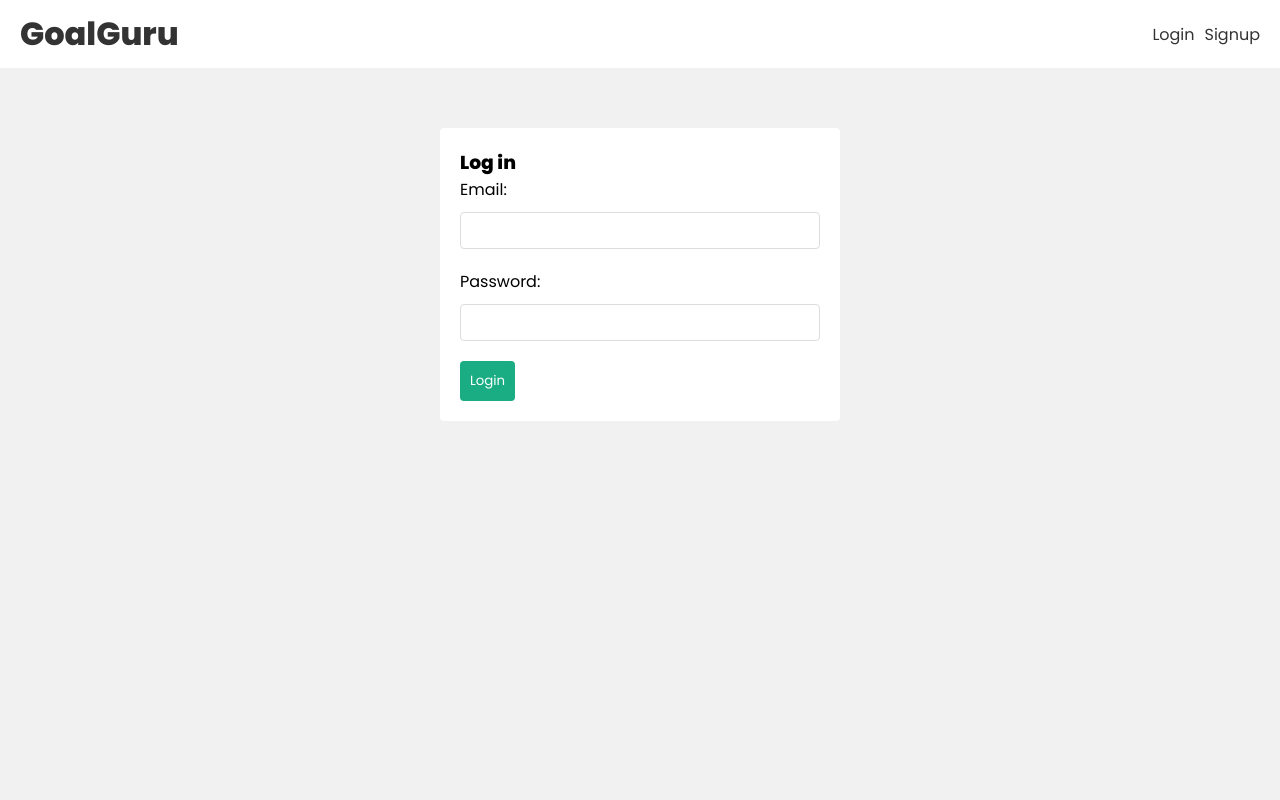
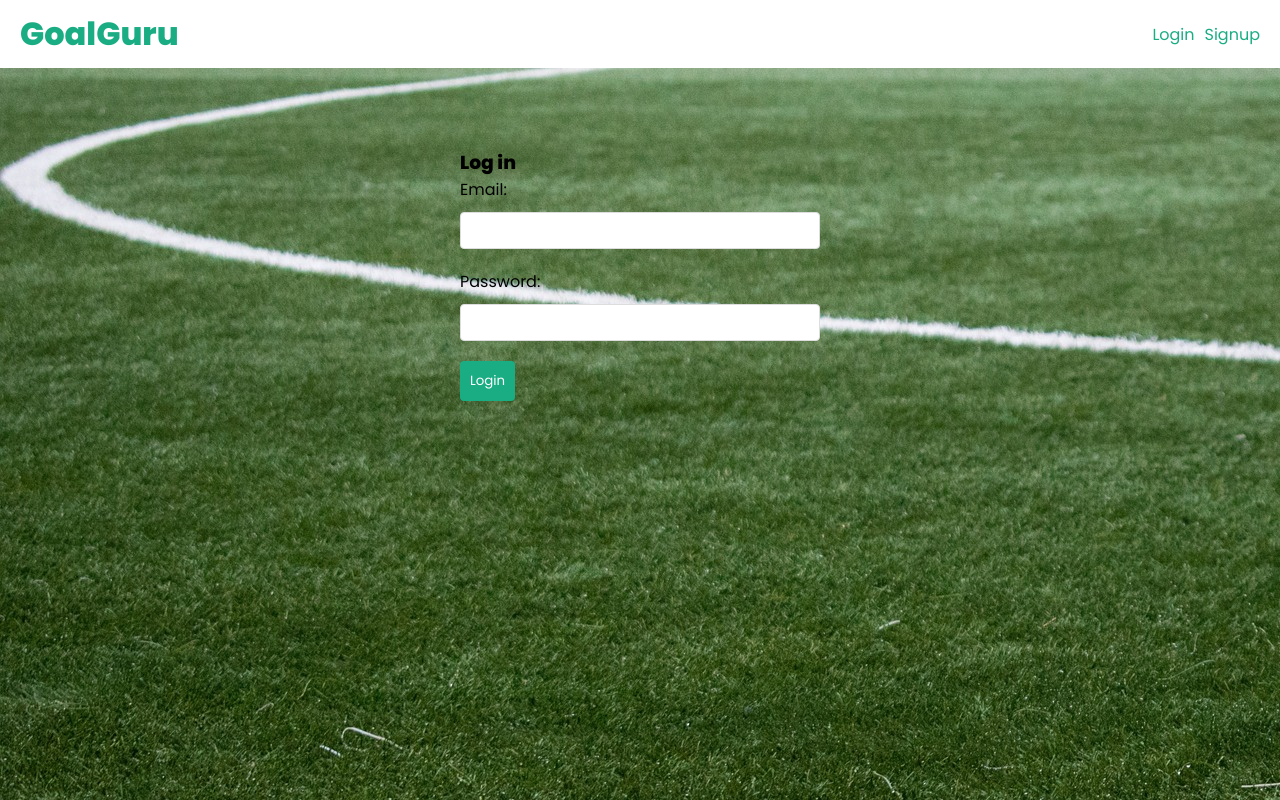
Before and after one commit to BnayaKahalani/todo-frontend, a React (Vite) app: page /login in a window 1280 px wide. Built offline with nearby package versions, Linux system fonts and the light colour scheme.

Commit message:
feat: add app background image

```diff
--- a/index.html
+++ b/index.html
@@ -8,6 +8,8 @@
   <title>GoalGuru - Todo List for Soccer Lovers</title>
   <link rel="stylesheet"
     href="https://fonts.googleapis.com/css2?family=Material+Symbols+Outlined:opsz,wght,FILL,GRAD@20..48,100..700,0..1,-50..200" />
+  <link rel="stylesheet"
+    href="https://fonts.googleapis.com/css2?family=Material+Symbols+Outlined:opsz,wght,FILL,GRAD@20..48,100..700,0..1,-50..200" />
 </head>
 
 <body>
--- a/src/components/TodoDetails.jsx
+++ b/src/components/TodoDetails.jsx
@@ -33,6 +33,7 @@
         <strong>{todo.body}</strong>
       </p>
       <p>{formatDistanceToNow(new Date(todo.updatedAt), { addSuffix: true })}</p>
+      <span class='material-symbols-outlined'>edit</span>
       <span
         className='material-symbols-outlined'
         onClick={handleClick}
--- a/src/styles/components/_header.scss
+++ b/src/styles/components/_header.scss
@@ -11,7 +11,7 @@
   }
 
   a {
-    color: #333;
+    color: $primary;
     text-decoration: none;
   }
 
--- a/src/styles/setup/_base.scss
+++ b/src/styles/setup/_base.scss
@@ -19,9 +19,10 @@
 
 // BASE STYLES
 body {
-  background: #f1f1f1;
   margin: 0;
   font-family: "Poppins";
+  background-image: url("./../assets/images/field.jpg");
+  background-repeat: no-repeat;
 }
 
 img {
@@ -39,7 +40,6 @@
   max-width: 400px;
   margin: 40px auto;
   padding: 20px;
-  background: #fff;
   border-radius: 4px;
 }
 
```
Also changed, not shown: src/assets/images/field.jpg (added).
